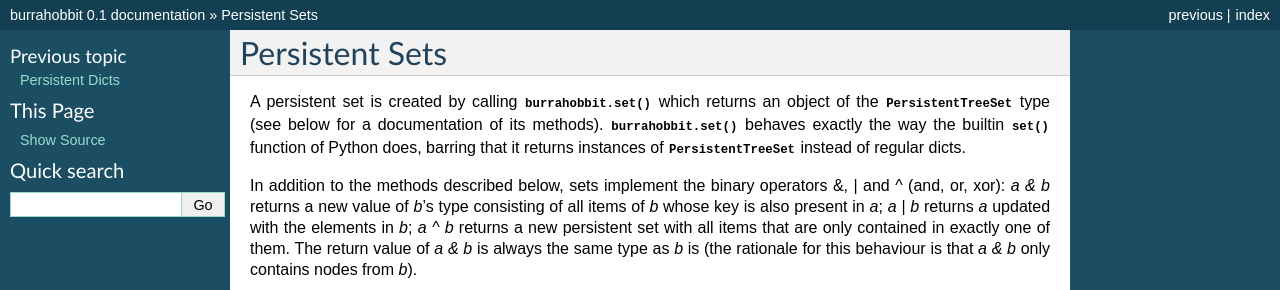
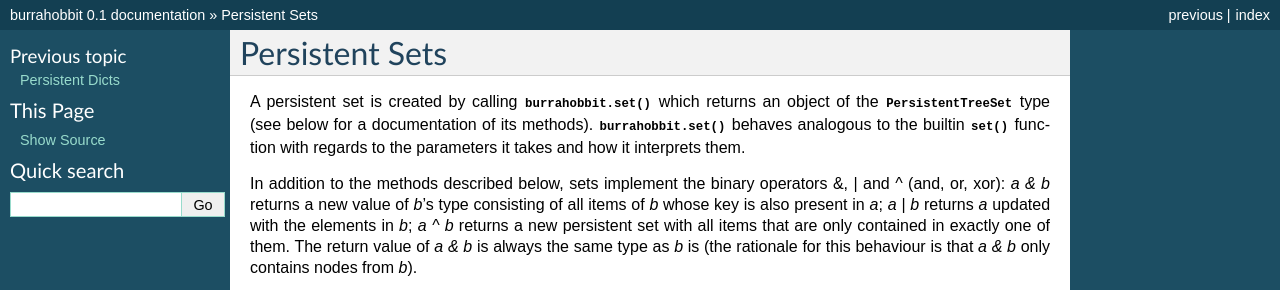
Before and after one commit to fmayer/burrahobbit, a Sphinx documentation site: the page built from doc/source/set.rst, in a window 1280 px wide, cut to the strip 0-290 px from the top of the page. Built offline with Sphinx 7.4.7, drawn with Linux system fonts in a browser that asks for light colours.

Commit message:
Improve docs.

```diff
--- a/doc/source/set.rst
+++ b/doc/source/set.rst
@@ -2,9 +2,9 @@ Persistent Sets
 ===============
 A persistent set is created by calling :func:`burrahobbit.set` which returns
 an object of the :class:`PersistentTreeSet` type (see below for a documentation
-of its methods). :func:`burrahobbit.set` behaves exactly the way the
-builtin :func:`set` function of Python does, barring that it returns
-instances of :class:`PersistentTreeSet` instead of regular dicts.
+of its methods). :func:`burrahobbit.set` behaves analogous to the builtin
+:func:`set` function with regards to the parameters it takes and how it
+interprets them.
 
 In addition to the methods described below, sets implement
 the binary operators &, | and ^ (and, or, xor): `a & b` returns a
```
